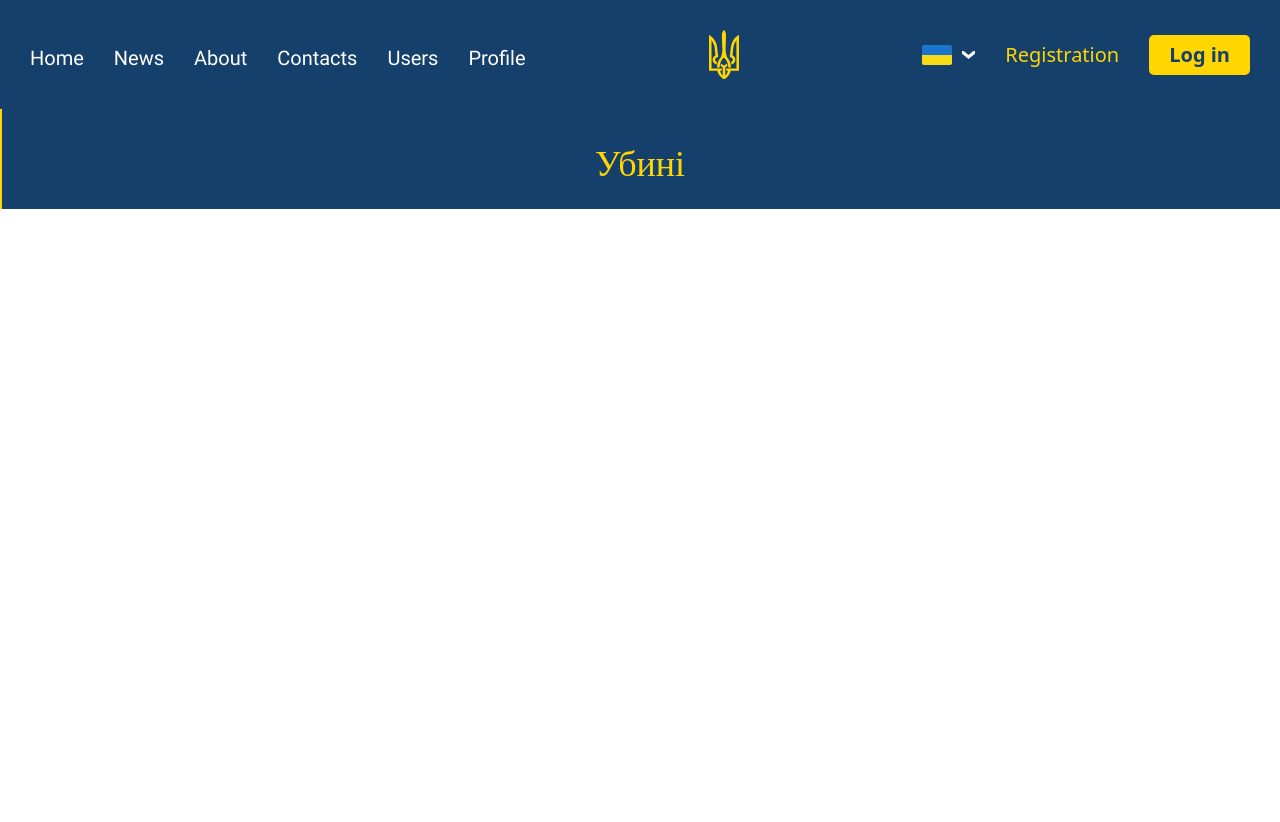
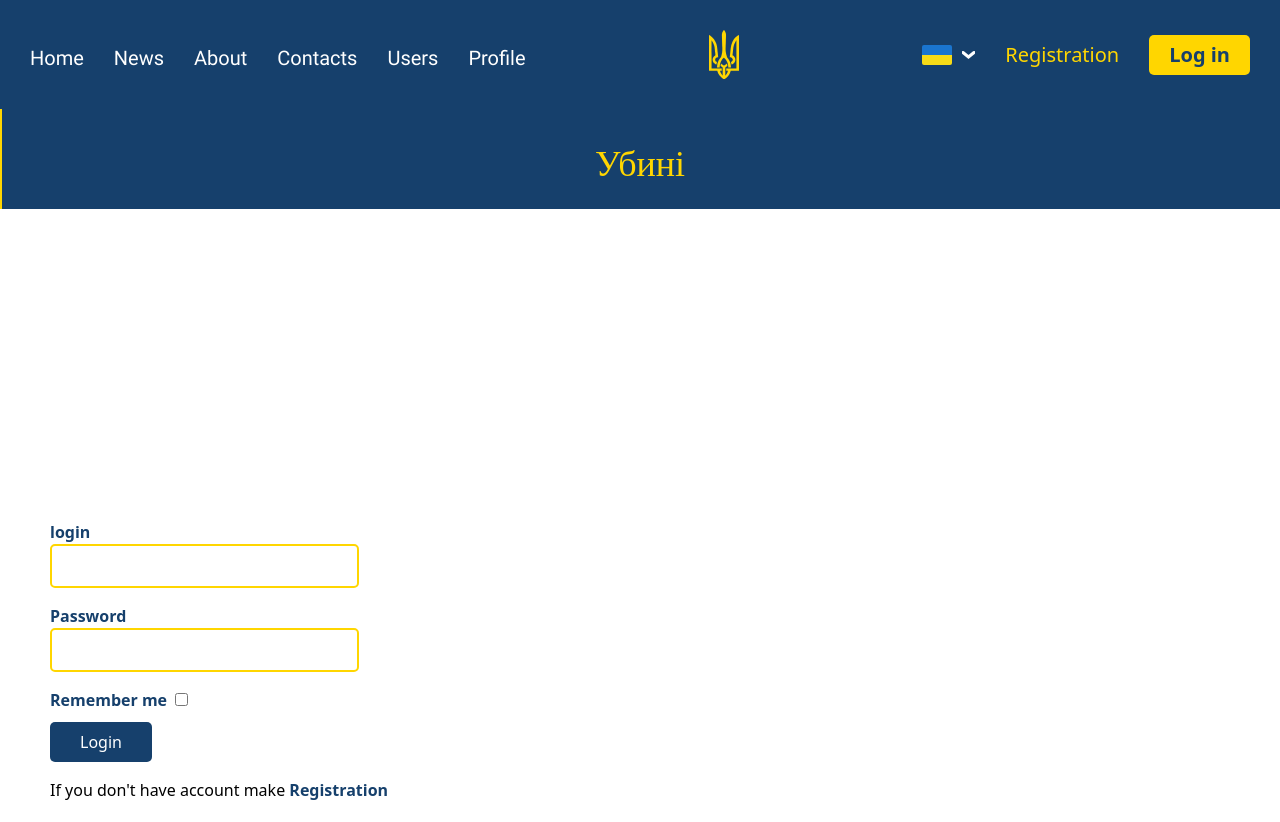
Before and after one commit to Petro-Hresa/Ubyni, a React app: page /login in a window 1280 px wide. Before the commit the page ends 800 px from the top, so only its background shows below. Built offline with nearby package versions, Linux system fonts and the light colour scheme.

Commit message:
Add Login component Maked for redux loginSlice

```diff
--- a/client/src/App.tsx
+++ b/client/src/App.tsx
@@ -3,6 +3,7 @@ import { BrowserRouter, NavLink , Routes, Route } from 'react-router-dom';
 //components
 import Header from "./components/Header/Header";
 import RegistrationContainer from "./components/Registration/RegistrationContainer";
+import LoginContainer from "./components/Login/LoginContainer";
 import UsersContainer from "./components/Users/UsersContainer";
 import './../src/assets/styles/style.scss'
 
@@ -12,6 +13,7 @@ const App = () => {
       <Header/>
         <Routes>
           <Route path="/registration" element={ <RegistrationContainer/> }/>
+          <Route path="/login" element={ <LoginContainer/> }/>
           <Route path="/users" element={ <UsersContainer/> }/>
         </Routes>
 
--- /dev/null
+++ b/client/src/components/Login/Login.tsx
@@ -0,0 +1,43 @@
+import React from 'react'
+import { Link } from 'react-router-dom'
+import { Button } from '../Button/Button'
+import {LoginType} from './LoginContainer'
+
+type LogTypes  = {
+  handleSubmit: (e:any)=>void,
+}
+
+
+const Login = (props: LoginType & LogTypes) => {
+  return (
+    // onSubmit={props.handleSubmit}
+    <div className="container">
+      <form className='p-20' onSubmit={props.handleSubmit} autoComplete="on">
+
+        <label htmlFor="" className='text-primary font-semibold'>
+          login
+          <input type="text" value={props.login} onChange={(e)=> props.setLogin(e.target.value)}  className='block border-2 border-secondary py-2 px-30 rounded-[5px] mr-20 mb-4'/>
+        </label>
+
+        <label htmlFor=""  className='text-primary font-semibold'>
+          Password
+          <input type="password" value={props.password} onChange={(e)=> props.setPassword(e.target.value)} className='block border-2 border-secondary py-2 px-30 rounded-[5px] mr-20 mb-4' />
+        </label>
+
+        <label htmlFor="" className='text-primary font-semibold'>
+          Remember me
+          <input type="checkbox" className='ml-2 mb-4'/>
+        </label>
+
+        <Button name="Login" type="submit" className='bg-primary text-white block py-2 px-30 rounded-[5px]'/>
+
+        <div className="mt-4">
+          If you don't have account make <Link to="/registration" className='text-primary font-semibold'>Registration</Link>
+        </div>
+
+      </form>
+    </div>
+  )
+}
+
+export default Login
--- /dev/null
+++ b/client/src/components/Login/LoginContainer.tsx
@@ -0,0 +1,94 @@
+import React, { Component,} from 'react'
+import PropTypes from 'prop-types'
+import { connect } from 'react-redux'
+import Login from './Login'
+import axios from 'axios'
+import { RootState } from '../../store/store'
+import { setLogin, setPassword } from '../../store/slice/loginSlice'
+// import { setLang, setPassword } from '../../store/slice/lenguageSlice'
+
+
+export type LoginType = {
+  login: string,
+  password: string,
+  setLogin?: (value:string)=>void,
+  setPassword?: (value:string)=>void
+}
+//  type authType = {
+//   login: string
+//  }
+
+// export class LoginContainer extends Component <LoginType> {
+//   // {login, password}
+//   // {login:login, password:password}
+//   componentDidMount() {
+//     // console.log("axios");
+
+//   }
+//   // http://localhost:3001/api/
+//   handleSubmit(e:any){
+//     e.preventDefault()
+//     debugger
+//     console.log("login:", this.props, "password:", this.props);
+
+//     // axios.post('http://localhost:3001/api/login', {login: this.props.login, password: this.props.password})
+//     // .then((req) => {
+//       // setLogin(req.data);
+//       // console.log("axios", req.data);
+
+//     // })
+//   }
+
+
+//   render() {
+//     return (
+//      <Login
+//      handleSubmit={this.handleSubmit}
+//      login={this.props.login}
+//      password={this.props.password}
+//      setLogin={this.props.setLogin}
+//      setPassword={this.props.setPassword} />
+//     )
+//   }
+// }
+const LoginContainer:React.FC<LoginType> = (props)=>{
+
+  const handleSubmit = async (e:any)=>{
+
+    e.preventDefault()
+
+    let {login, password} = props
+
+
+    try{
+      await axios.post('http://localhost:3001/api/login', {login, password} )
+
+    }catch(err){
+      console.log("error", err);
+    }
+
+  }
+
+  return(
+    <Login handleSubmit={handleSubmit} {...props}/>
+  )
+}
+
+
+const getAuthUser =()=> {
+  try{
+    // await axios.get('http://localhost:3001/api/')
+  }catch(err){ console.log('Access user')}
+
+}
+
+
+
+const mapStateToProps =(state:RootState)=>{
+    return{
+      login: state.login.login,
+      password: state.login.password
+    }
+}
+
+export default connect (mapStateToProps, {setLogin,setPassword}) (LoginContainer)
--- /dev/null
+++ b/client/src/store/slice/loginSlice.ts
@@ -0,0 +1,38 @@
+import { createSlice } from "@reduxjs/toolkit";
+
+
+type  TLogin ={
+   login:string,
+   password:string
+}
+
+const initialState:TLogin = {
+      login:'',
+      password:''
+}
+// console.log("Reducer-",typeof initialState.login);
+
+const LoginSlice = createSlice({
+   name: "authorization",
+   initialState,
+   reducers:{
+      setLogin: ( state, {payload} )=>{
+         console.log(payload);
+         return{
+            ...state,
+            login:payload
+         }
+      },
+
+      setPassword: ( state, {payload} )=>{
+         return{
+            ...state,
+            password:payload
+         }
+      }
+   }
+})
+
+export let {setLogin, setPassword} = LoginSlice.actions
+
+export default LoginSlice.reducer
--- a/client/src/store/store.ts
+++ b/client/src/store/store.ts
@@ -3,12 +3,14 @@ import { reducer as formReducer } from 'redux-form';
 import LanguageReducer from './slice/lenguageSlice'
 import RegistrationReducer from './slice/registrationSlice'
 import UsersReducer from './slice/usersSlice'
+import LoginReducer from './slice/loginSlice'
 
 
 export const store = configureStore({
    reducer:{
       language: LanguageReducer,
       registration: RegistrationReducer,
+      login: LoginReducer,
       users: UsersReducer,
       form: formReducer
    }
```
